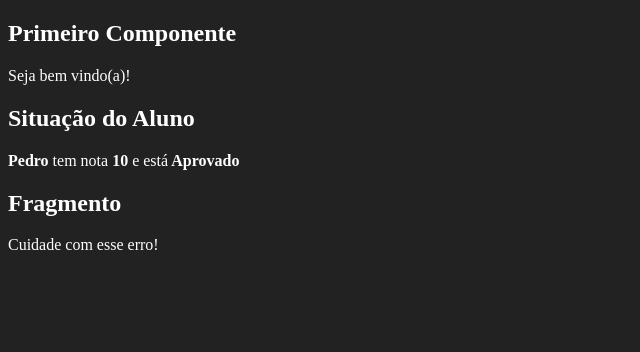
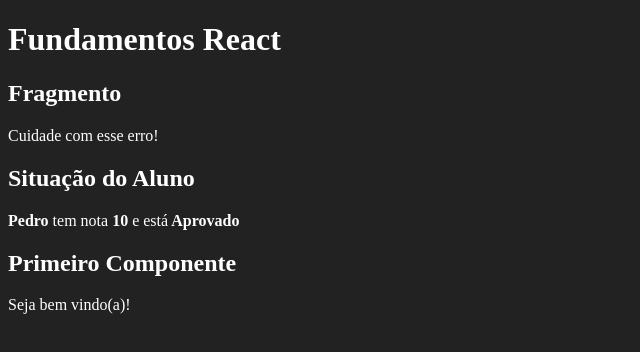
Before and after one commit to gpmendes7/reactreduxfundamentos, a React (Create React App) app in the folder fundamentos-react/: page / in a window 1280 px wide. Shown: the top 352 px of the page, without its empty margins (0-640 px from the left). Built offline with nearby package versions, Linux system fonts and the light colour scheme.

Commit message:
19. Componente App

```diff
--- /dev/null
+++ b/fundamentos-react/src/App.jsx
@@ -0,0 +1,17 @@
+import React from 'react'
+
+import Primeiro from './components/basicos/Primeiro'
+import ComParametro from './components/basicos/ComParametro'
+import Fragmento from './components/basicos/Fragmento'
+
+export default () => (
+  <div id="app">
+  <h1>Fundamentos React</h1>
+  <Fragmento />
+  <ComParametro
+    titulo="Situação do Aluno"
+    aluno="Pedro"
+    nota={9.3} />
+  <Primeiro></Primeiro>
+</div>
+);
--- a/fundamentos-react/src/index.js
+++ b/fundamentos-react/src/index.js
@@ -2,17 +2,8 @@ import './index.css'
 import ReactDOM from 'react-dom'
 import React from 'react'
 
-import Primeiro from './components/basicos/Primeiro'
-import ComParametro from './components/basicos/ComParametro'
-import Fragmento from './components/basicos/Fragmento'
+import App from './App'
 
 ReactDOM.render(
-  <div id="app">
-    <Primeiro></Primeiro>
-    <ComParametro
-      titulo="Situação do Aluno"
-      aluno="Pedro"
-      nota={9.3} />
-    <Fragmento />
-  </div>
-  , document.getElementById('root'))
+  <App />,
+  document.getElementById('root'))
```
Also changed, not shown: fundamentos-react/src/components/basicos/ComParametro.jsx (+4 -4 lines).
